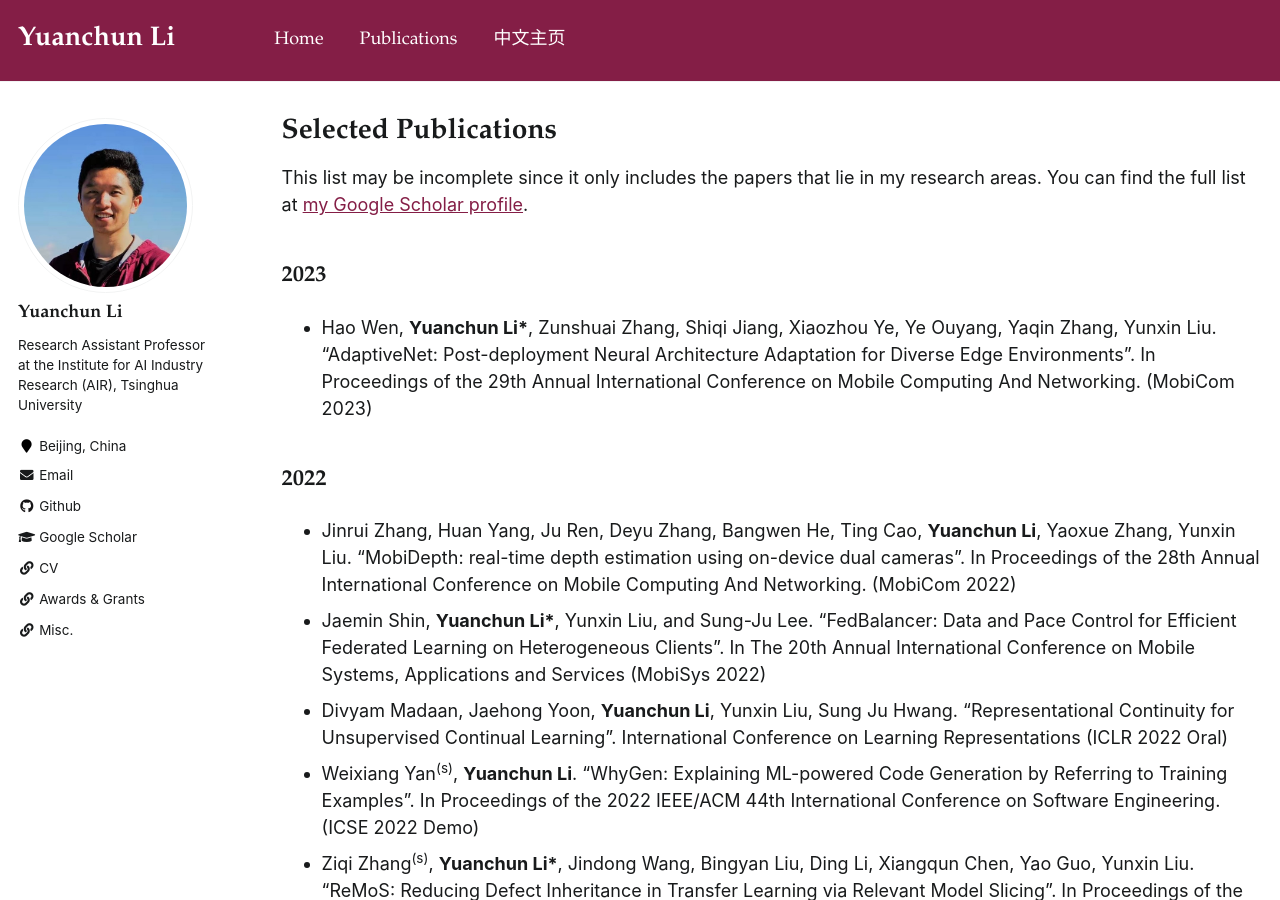
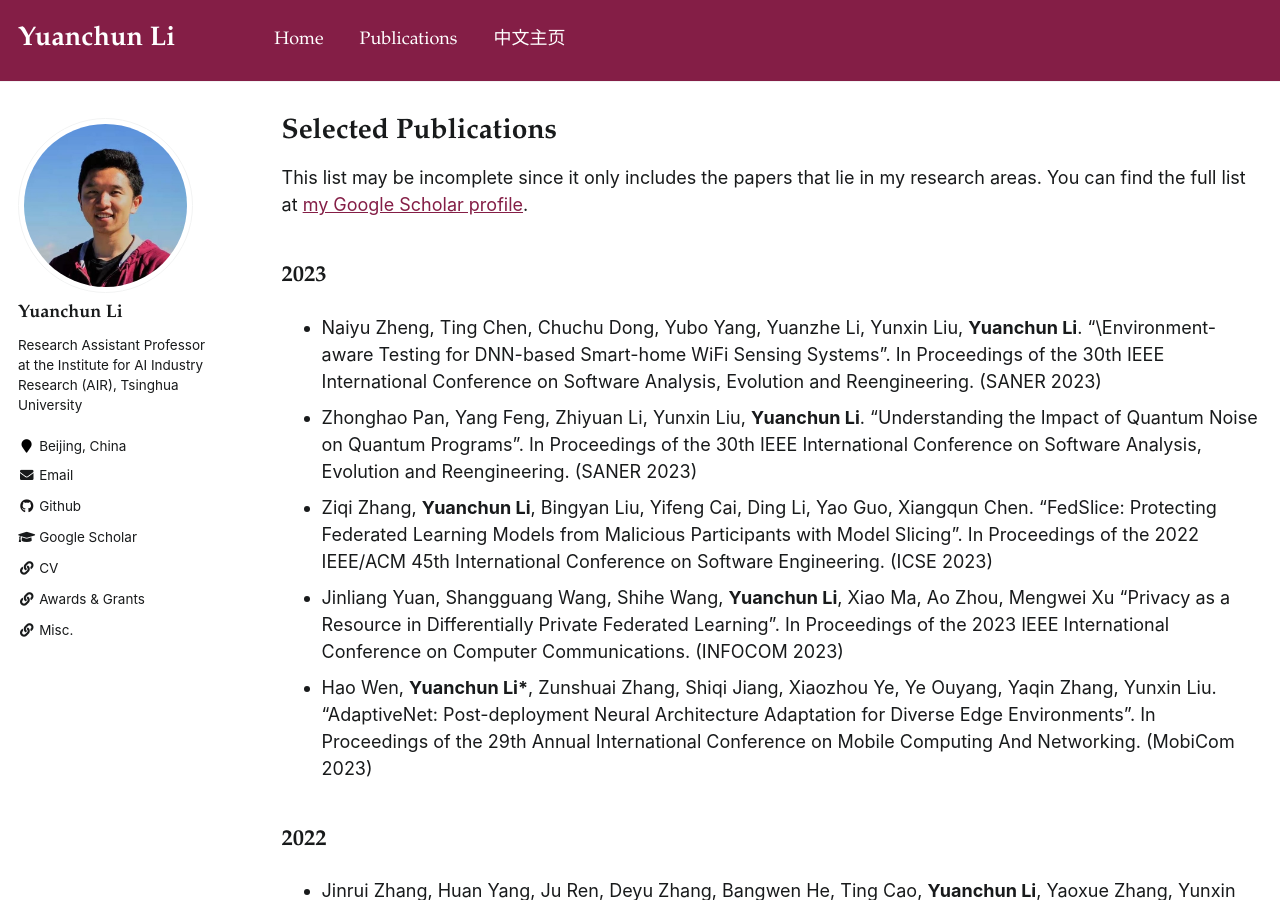
Before and after one commit to yuanchun-li/yuanchun-li.github.io, a Jekyll site: the page built from _pages/publications.md, in a window 1280 px wide and 900 px high. Built offline with Jekyll 4.4.1, drawn with Linux system fonts in a browser that asks for light colours.

Commit message:
update publications

```diff
--- a/_pages/publications.md
+++ b/_pages/publications.md
@@ -13,6 +13,14 @@ This list may be incomplete since it only includes the papers that lie in my res
 
 ## 2023
 
+<a name="SANER23a"></a>
+-   Naiyu Zheng, Ting Chen, Chuchu Dong, Yubo Yang, Yuanzhe Li, Yunxin Liu, **Yuanchun Li**. "\Environment-aware Testing for DNN-based Smart-home WiFi Sensing Systems". In Proceedings of the 30th IEEE International Conference on Software Analysis, Evolution and Reengineering. (SANER 2023)
+<a name="SANER23b"></a>
+-   Zhonghao Pan, Yang Feng, Zhiyuan Li, Yunxin Liu, **Yuanchun Li**. "Understanding the Impact of Quantum Noise on Quantum Programs". In Proceedings of the 30th IEEE International Conference on Software Analysis, Evolution and Reengineering. (SANER 2023)
+<a name="ICSE23"></a>
+-   Ziqi Zhang, **Yuanchun Li**, Bingyan Liu, Yifeng Cai, Ding Li, Yao Guo, Xiangqun Chen. "FedSlice: Protecting Federated Learning Models from Malicious Participants with Model Slicing". In Proceedings of the 2022 IEEE/ACM 45th International Conference on Software Engineering. (ICSE 2023)
+<a name="INFOCOM23"></a>
+-   Jinliang Yuan, Shangguang Wang, Shihe Wang, **Yuanchun Li**, Xiao Ma, Ao Zhou, Mengwei Xu "Privacy as a Resource in Differentially Private Federated Learning". In Proceedings of the 2023 IEEE International Conference on Computer Communications. (INFOCOM 2023)
 <a name="MobiCom23"></a>
 -   Hao Wen, **Yuanchun Li\***, Zunshuai Zhang, Shiqi Jiang, Xiaozhou Ye, Ye Ouyang, Yaqin Zhang, Yunxin Liu. "AdaptiveNet: Post-deployment Neural Architecture Adaptation for Diverse Edge Environments". In Proceedings of the 29th Annual International Conference on Mobile Computing And Networking. (MobiCom 2023)
 
--- a/static/quote.html
+++ b/static/quote.html
@@ -13,7 +13,7 @@
   <!-- The information between the BODY and /BODY tags is displayed.-->
   <body>
     <h1>Hello World!</h1>
-    <p id="quote">Keep seeking for the first principles of life and never stop.</p>
+    <p id="quote">Dare to dream. Enjoy the failures.</p>
     <p> -- <span id="author">Yuanchun Li</span></p>
     <p><img src="https://picsum.photos/600" alt="An experimental image."/></p>
     <!-- And add a copyright notice.-->
```
